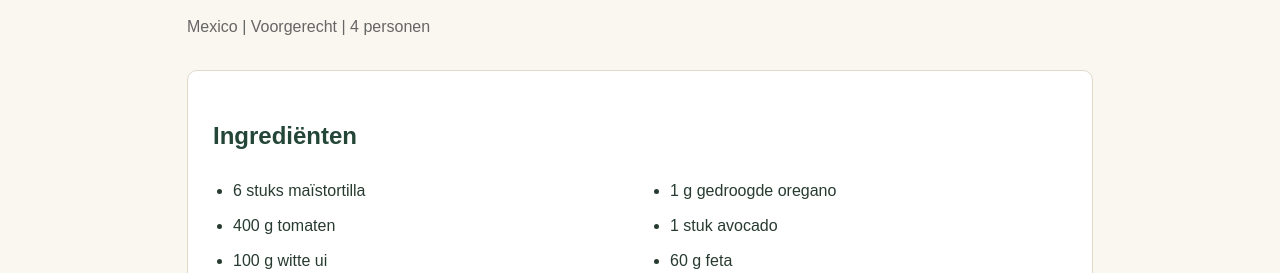
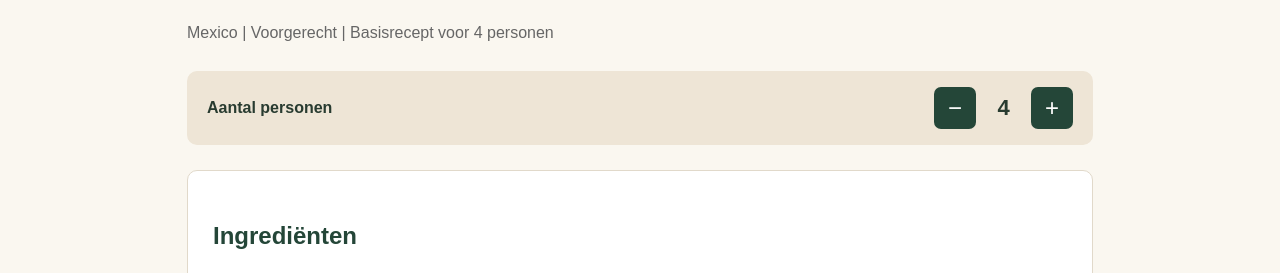
Before and after one commit to bartvandijck4kok-blip/kookworkshops, a plain HTML site: page sopa-de-tortilla.html in a window 1280 px wide. Shown: the part 466-739 px from the top of the page. Drawn offline with Linux system fonts and the light colour scheme.

Commit message:
Update sopa-de-tortilla.html

```diff
--- a/sopa-de-tortilla.html
+++ b/sopa-de-tortilla.html
@@ -61,13 +61,9 @@ h1, h2 {
     color: #244638;
 }
 
-h1 {
-    margin-bottom: 10px;
-}
-
 .info {
     color: #666;
-    margin-bottom: 30px;
+    margin-bottom: 25px;
 }
 
 .receptblok {
@@ -92,6 +88,61 @@ h1 {
 .bereiding li {
     margin-bottom: 18px;
     padding-left: 5px;
+}
+
+/* Aantal personen */
+.porties {
+    display: flex;
+    align-items: center;
+    flex-wrap: wrap;
+    gap: 18px;
+    background: #eee5d6;
+    padding: 16px 20px;
+    border-radius: 10px;
+    margin-bottom: 25px;
+}
+
+.porties strong {
+    margin-right: auto;
+}
+
+.portieknoppen {
+    display: flex;
+    align-items: center;
+    gap: 15px;
+}
+
+.portieknoppen button {
+    background: #244638;
+    color: white;
+    border: none;
+    border-radius: 7px;
+    width: 42px;
+    height: 42px;
+    font-size: 24px;
+    cursor: pointer;
+}
+
+.portieknoppen button:hover {
+    background: #37634e;
+}
+
+.portieknoppen button:disabled {
+    opacity: 0.4;
+    cursor: not-allowed;
+}
+
+#personen {
+    min-width: 25px;
+    text-align: center;
+    font-size: 22px;
+    font-weight: bold;
+}
+
+.opmerking {
+    font-size: 13px;
+    color: #666;
+    margin-top: 15px;
 }
 
 .terug {
@@ -146,30 +197,40 @@ footer {
 <h1>Sopa de tortilla</h1>
 
 <p class="info">
-    Mexico | Voorgerecht | 4 personen
+    Mexico | Voorgerecht |
+    Basisrecept voor 4 personen
 </p>
+
+<div class="porties">
+    <strong>Aantal personen</strong>
+
+    <div class="portieknoppen">
+        <button
+          type="button"
+          id="minder"
+          onclick="wijzigPersonen(-1)"
+          aria-label="Eén persoon minder">−</button>
+
+        <span id="personen" aria-live="polite">4</span>
+
+        <button
+          type="button"
+          id="meer"
+          onclick="wijzigPersonen(1)"
+          aria-label="Eén persoon meer">+</button>
+    </div>
+</div>
 
 <section class="receptblok">
 <h2>Ingrediënten</h2>
 
-<ul class="ingredienten">
-    <li>6 stuks maïstortilla</li>
-    <li>400 g tomaten</li>
-    <li>100 g witte ui</li>
-    <li>2 teen look</li>
-    <li>1 stuk gedroogde pasillapeper</li>
-    <li>1 stuk chipotlepeper in adobosaus</li>
-    <li>750 ml kippenbouillon</li>
-    <li>20 ml zonnebloemolie</li>
-    <li>1 g gedroogde oregano</li>
-    <li>1 stuk avocado</li>
-    <li>60 g feta</li>
-    <li>60 g zure room</li>
-    <li>10 g koriander</li>
-    <li>1 stuk limoen</li>
-    <li>zout</li>
-    <li>zwarte peper</li>
-</ul>
+<ul class="ingredienten" id="ingredientenlijst"></ul>
+
+<p class="opmerking">
+    De hoeveelheden worden evenredig aangepast.
+    Bij hele producten kunnen deelhoeveelheden
+    voorkomen. Rond deze zelf af waar nodig.
+</p>
 </section>
 
 <section class="receptblok">
@@ -177,17 +238,19 @@ footer {
 
 <ol class="bereiding">
     <li>
-        Verwarm de oven voor op 200 °C. Snijd de
-        maïstortilla's in dunne repen. Meng ze met
-        10 ml zonnebloemolie en een beetje zout.
-        Verdeel ze over een bakplaat en bak ze
-        8 tot 10 minuten krokant. Schep ze
-        halverwege om.
+        Verwarm de oven voor op 200 °C.
+        Snijd de maïstortilla's in dunne repen.
+        Meng ze met 10 ml zonnebloemolie
+        en een beetje zout.
+        Verdeel ze over een bakplaat en
+        bak ze 8 tot 10 minuten krokant.
+        Schep ze halverwege om.
     </li>
 
     <li>
-        Verwijder de steel en zaadlijsten van de
-        pasillapeper. Rooster de peper ongeveer
+        Verwijder de steel en zaadlijsten
+        van de pasillapeper.
+        Rooster de peper ongeveer
         20 seconden per kant in een droge pan.
         Overgiet hem met 100 ml warme
         kippenbouillon en laat 10 minuten weken.
@@ -195,24 +258,28 @@ footer {
 
     <li>
         Snijd de tomaten en witte ui grof.
-        Pel de look. Mix de tomaten, witte ui,
-        look, geweekte pasillapeper,
+        Pel de look.
+        Mix de tomaten, witte ui, look,
+        geweekte pasillapeper,
         chipotlepeper en de gebruikte
         weekbouillon tot een gladde puree.
     </li>
 
     <li>
         Verhit de resterende zonnebloemolie
-        in een kookpot. Voeg de tomatenpuree
-        toe en laat 8 minuten zacht bakken
-        tot ze donkerder en iets dikker wordt.
+        in een kookpot.
+        Voeg de tomatenpuree toe en laat
+        8 minuten zacht bakken tot ze
+        donkerder en iets dikker wordt.
     </li>
 
     <li>
-        Voeg de resterende kippenbouillon en
-        de oregano toe. Breng aan de kook en
-        laat de soep 15 minuten zacht koken.
-        Breng op smaak met zout en zwarte peper.
+        Voeg de resterende kippenbouillon
+        en de oregano toe.
+        Breng aan de kook en laat de soep
+        15 minuten zacht koken.
+        Breng op smaak met zout en
+        zwarte peper.
     </li>
 
     <li>
@@ -230,6 +297,13 @@ footer {
         serveer meteen.
     </li>
 </ol>
+
+<p class="opmerking">
+    De bereidingsstappen zijn afkomstig
+    uit het oorspronkelijke recept voor
+    4 personen. Pas aantallen in de tekst
+    aan wanneer je het recept opschaalt.
+</p>
 </section>
 
 <a class="terug" href="index.html">
@@ -243,5 +317,86 @@ footer {
     Recepten & Kookworkshops
 </footer>
 
+<script>
+const basisPersonen = 4;
+let aantalPersonen = 4;
+
+const ingredienten = [
+    { naam: "maïstortilla", hoeveelheid: 6, eenheid: "stuks" },
+    { naam: "tomaten", hoeveelheid: 400, eenheid: "g" },
+    { naam: "witte ui", hoeveelheid: 100, eenheid: "g" },
+    { naam: "look", hoeveelheid: 2, eenheid: "teen" },
+    { naam: "gedroogde pasillapeper", hoeveelheid: 1, eenheid: "stuk" },
+    { naam: "chipotlepeper in adobosaus", hoeveelheid: 1, eenheid: "stuk" },
+    { naam: "kippenbouillon", hoeveelheid: 750, eenheid: "ml" },
+    { naam: "zonnebloemolie", hoeveelheid: 20, eenheid: "ml" },
+    { naam: "gedroogde oregano", hoeveelheid: 1, eenheid: "g" },
+    { naam: "avocado", hoeveelheid: 1, eenheid: "stuk" },
+    { naam: "feta", hoeveelheid: 60, eenheid: "g" },
+    { naam: "zure room", hoeveelheid: 60, eenheid: "g" },
+    { naam: "koriander", hoeveelheid: 10, eenheid: "g" },
+    { naam: "limoen", hoeveelheid: 1, eenheid: "stuk" },
+    { naam: "zout", hoeveelheid: null, eenheid: "" },
+    { naam: "zwarte peper", hoeveelheid: null, eenheid: "" }
+];
+
+function formaatGetal(getal) {
+    return Number(getal.toFixed(2))
+        .toLocaleString("nl-BE", {
+            maximumFractionDigits: 2
+        });
+}
+
+function toonIngredienten() {
+    const lijst = document.getElementById(
+        "ingredientenlijst"
+    );
+
+    lijst.replaceChildren();
+
+    ingredienten.forEach(ingredient => {
+        const regel = document.createElement("li");
+
+        if (ingredient.hoeveelheid === null) {
+            regel.textContent = ingredient.naam;
+        } else {
+            const hoeveelheid =
+                ingredient.hoeveelheid *
+                aantalPersonen / basisPersonen;
+
+            regel.textContent =
+                formaatGetal(hoeveelheid) + " " +
+                ingredient.eenheid + " " +
+                ingredient.naam;
+        }
+
+        lijst.appendChild(regel);
+    });
+
+    document.getElementById(
+        "personen"
+    ).textContent = aantalPersonen;
+
+    document.getElementById(
+        "minder"
+    ).disabled = aantalPersonen <= 1;
+
+    document.getElementById(
+        "meer"
+    ).disabled = aantalPersonen >= 20;
+}
+
+function wijzigPersonen(verschil) {
+    aantalPersonen = Math.max(
+        1,
+        Math.min(20, aantalPersonen + verschil)
+    );
+
+    toonIngredienten();
+}
+
+toonIngredienten();
+</script>
+
 </body>
 </html>
```
